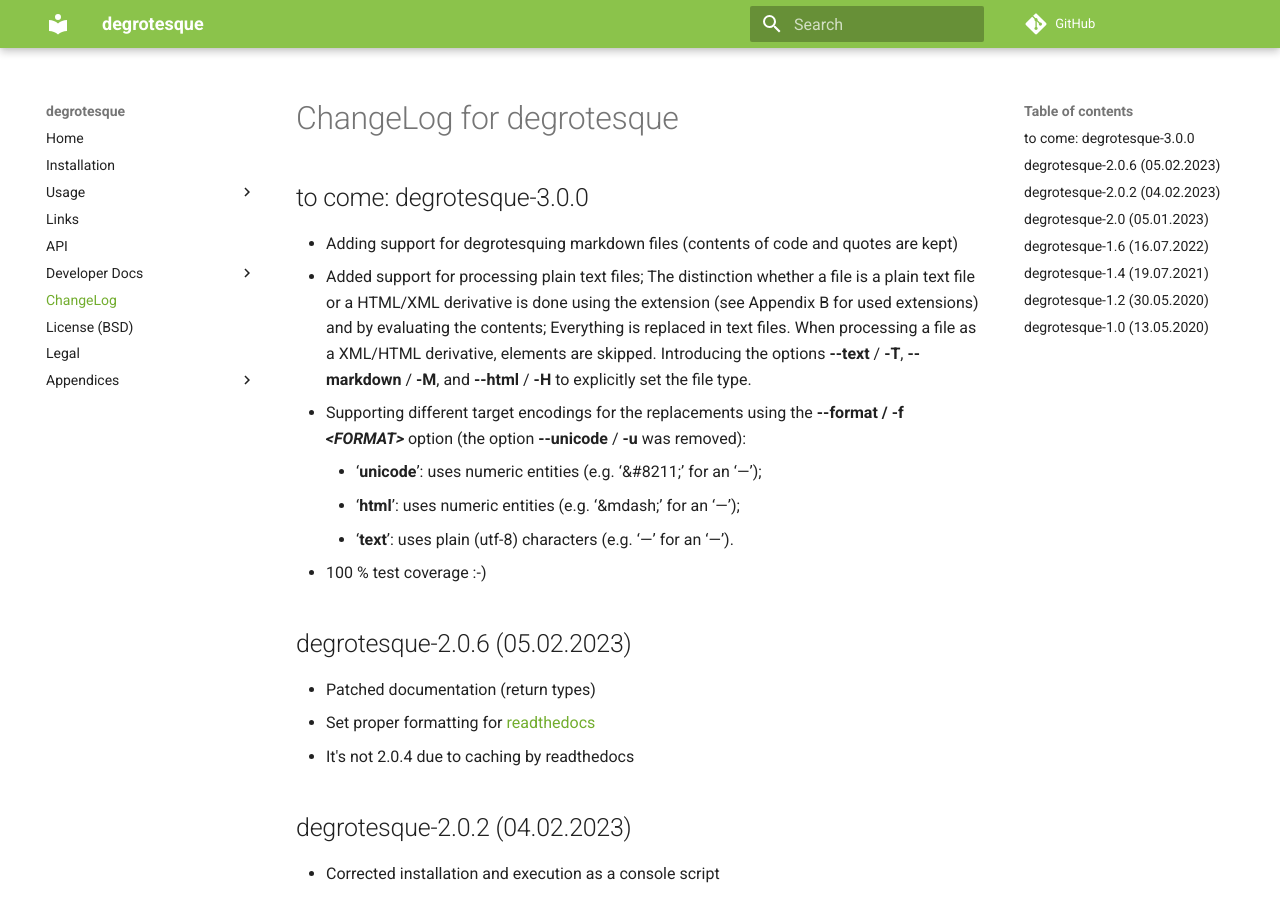
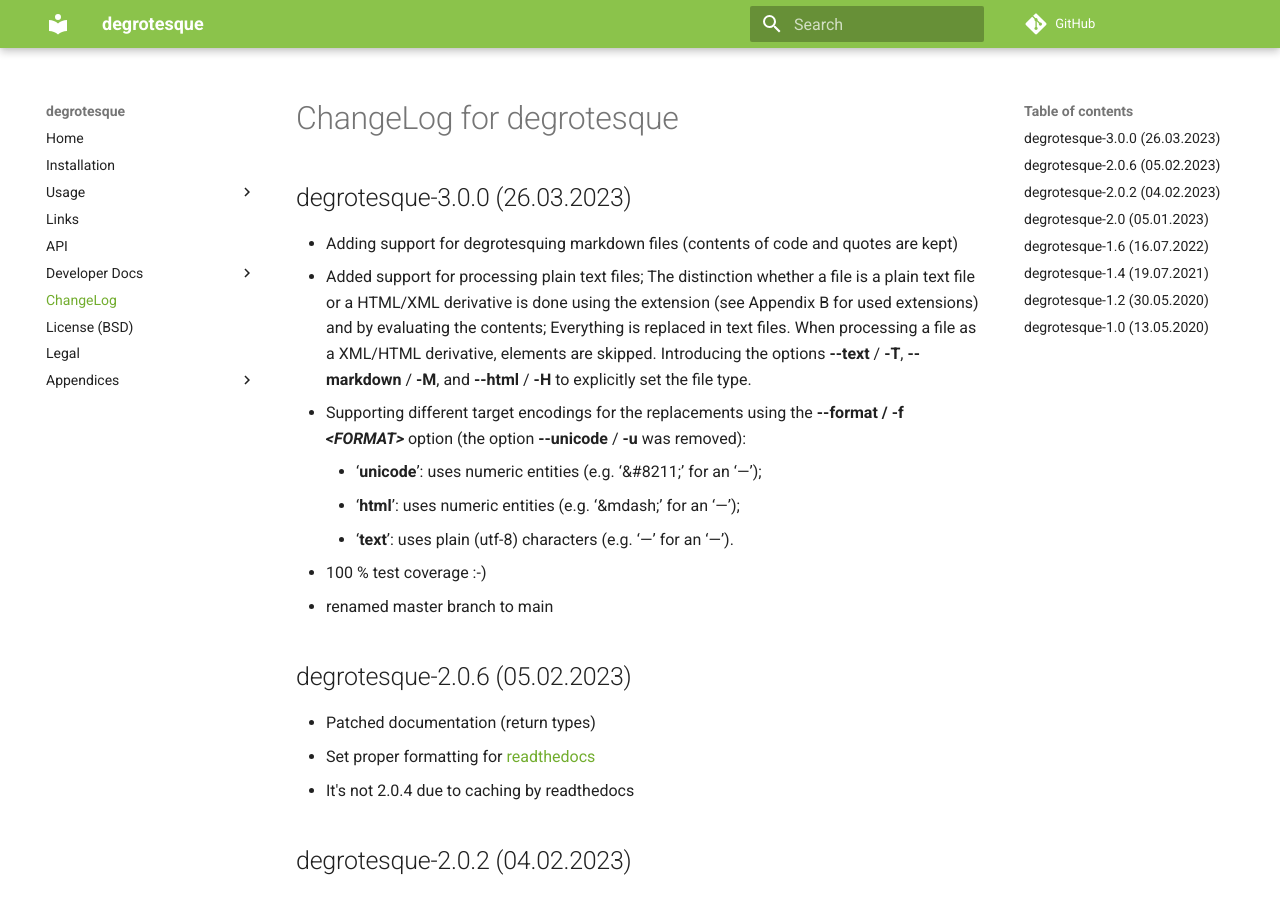
Before and after one commit to dkrajzew/degrotesque, an MkDocs documentation site: the page built from docs/mkdocs/changes.md, in a window 1280 px wide and 900 px high. Built offline with MkDocs 1.6.1 and Material for MkDocs 9.7.7, drawn with Linux system fonts in a browser that asks for light colours; comment, search, counter and statistics services are not loaded.

Commit message:
new version

```diff
--- a/docs/mkdocs/changes.md
+++ b/docs/mkdocs/changes.md
@@ -1,8 +1,8 @@
 ChangeLog for degrotesque
 =========================
 
-to come: degrotesque-3.0.0
---------------------------
+degrotesque-3.0.0 (26.03.2023)
+------------------------------
 
 * Adding support for degrotesquing markdown files (contents of code and quotes are kept)
 * Added support for processing plain text files; The distinction whether a file is a plain text file or a HTML/XML derivative is done using the extension (see Appendix B for used extensions) and by evaluating the contents; Everything is replaced in text files. When processing a file as a XML/HTML derivative, elements are skipped. Introducing the options __--text__ / __-T__, __--markdown__ / __-M__, and __--html__ / __-H__ to explicitly set the file type.
@@ -11,6 +11,7 @@ to come: degrotesque-3.0.0
     * &#8216;__html__&#8217;: uses numeric entities (e.g. &#8216;&amp;mdash;&#8217; for an &#8216;&mdash;&#8217;);
     * &#8216;__text__&#8217;: uses plain (utf-8) characters (e.g. &#8216;—&#8217; for an &#8216;&mdash;&#8217;).
 * 100 % test coverage :-)
+* renamed master branch to main
 
 
 degrotesque-2.0.6 (05.02.2023)
```
